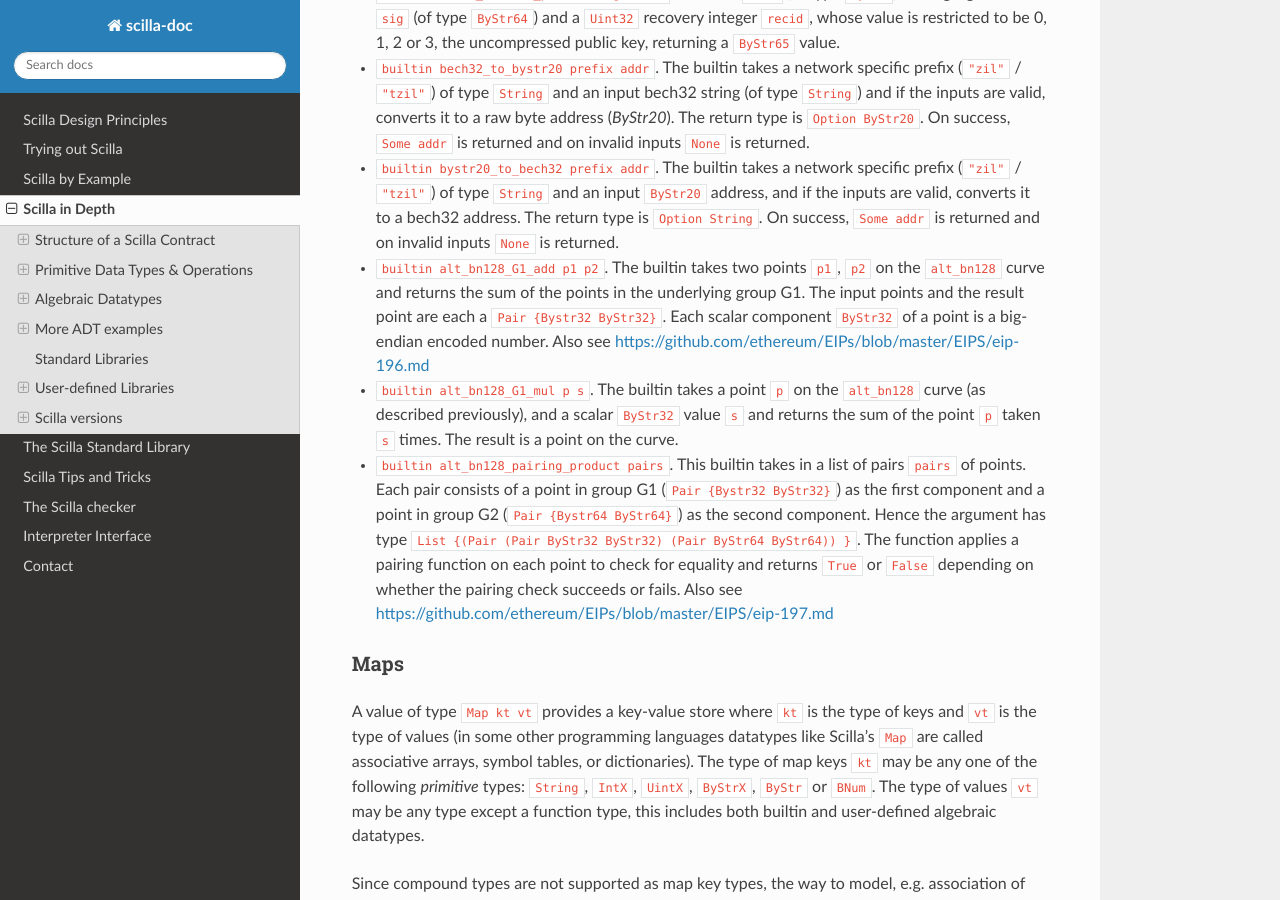
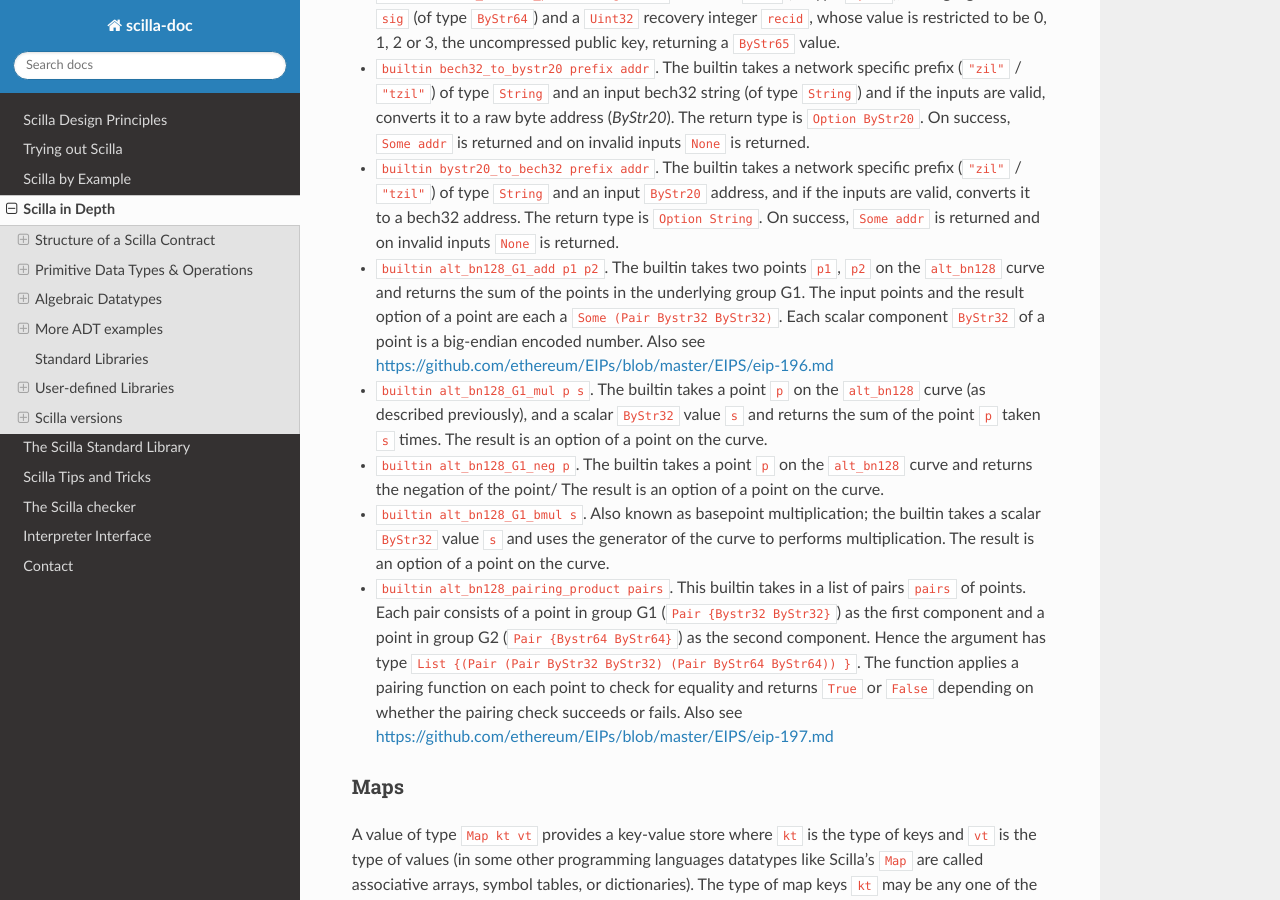
Before and after one commit to Zilliqa/scilla-docs, a Sphinx documentation site: the page built from docs/source/scilla-in-depth.rst, in a window 1280 px wide and 900 px high, scrolled down 18784 px. Built offline with Sphinx 7.4.7 and the Read the Docs theme 2.0.0, drawn with Linux system fonts in a browser that asks for light colours.

Commit message:
Updated docs for new crypto builtins

```diff
--- a/docs/source/scilla-in-depth.rst
+++ b/docs/source/scilla-in-depth.rst
@@ -1081,13 +1081,19 @@ below, ``Any`` can be of type ``IntX``, ``UintX``, ``String``, ``ByStr20`` or
   The return type is ``Option String``. On success, ``Some addr`` is returned and on invalid inputs ``None`` is returned.
 
 - ``builtin alt_bn128_G1_add p1 p2``. The builtin takes two points ``p1``, ``p2`` on the ``alt_bn128`` curve and returns
-  the sum of the points in the underlying group G1. The input points and the result point are each a ``Pair {Bystr32 ByStr32}``.
+  the sum of the points in the underlying group G1. The input points and the result option of a point are each a ``Some (Pair Bystr32 ByStr32)``.
   Each scalar component ``ByStr32`` of a point is a big-endian encoded number.
   Also see https://github.com/ethereum/EIPs/blob/master/EIPS/eip-196.md
 
 - ``builtin alt_bn128_G1_mul p s``. The builtin takes a point ``p`` on the ``alt_bn128`` curve (as described previously),
-  and a scalar ``ByStr32`` value ``s`` and returns the sum of the point ``p`` taken ``s`` times. The result is a point
+  and a scalar ``ByStr32`` value ``s`` and returns the sum of the point ``p`` taken ``s`` times. The result is an option of a point
   on the curve.
+
+- ``builtin alt_bn128_G1_neg p``. The builtin takes a point ``p`` on the ``alt_bn128`` curve and returns the negation of the point/
+  The result is an option of a point on the curve.
+
+- ``builtin alt_bn128_G1_bmul s``. Also known as basepoint multiplication; the builtin takes a scalar ``ByStr32`` value ``s``
+  and uses the generator of the curve to performs multiplication. The result is an option of a point on the curve.
 
 - ``builtin alt_bn128_pairing_product pairs``. This builtin takes in a list of pairs ``pairs`` of points.
   Each pair consists of a point in group G1 (``Pair {Bystr32 ByStr32}``) as the first component and a point in
```
